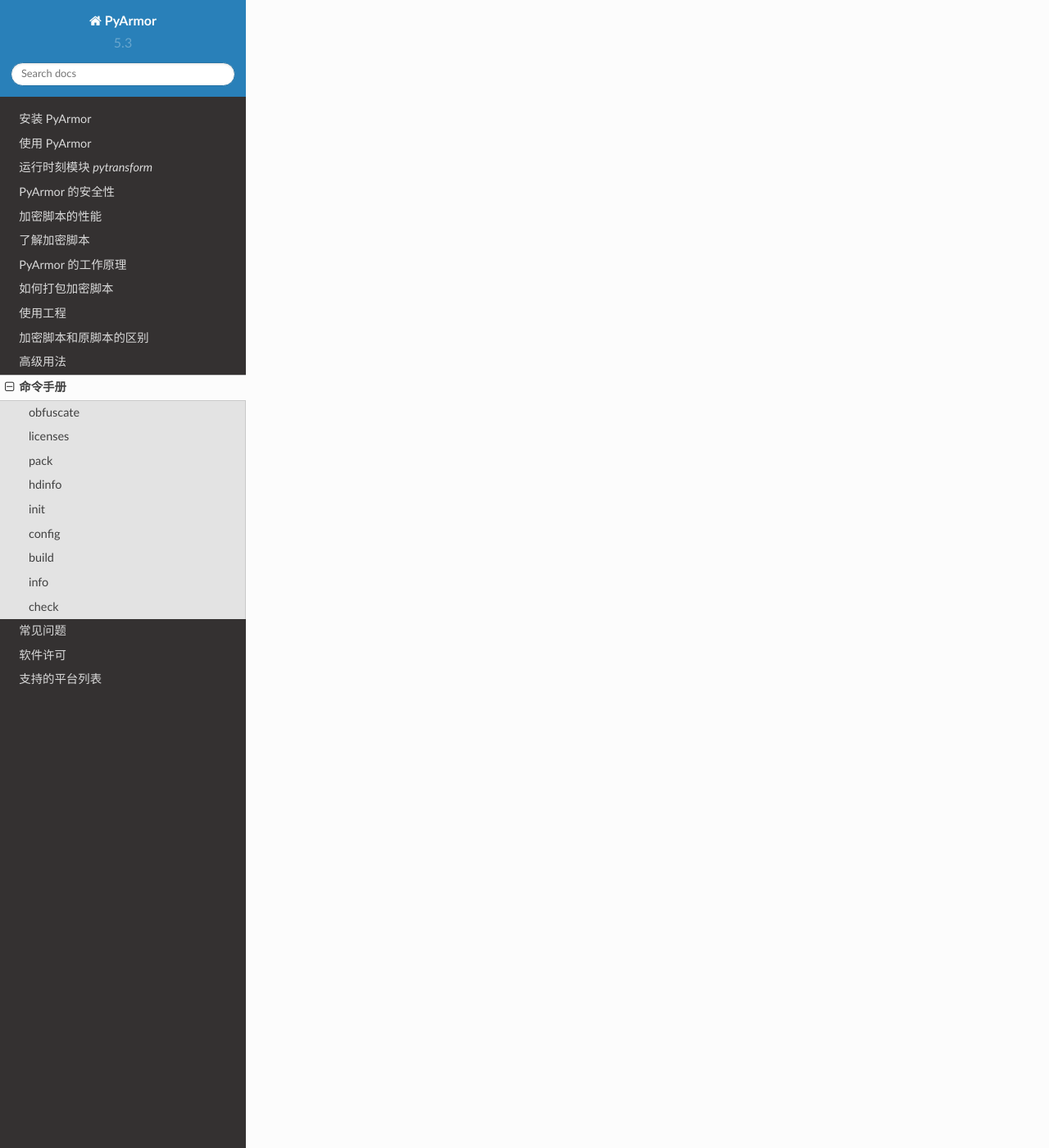
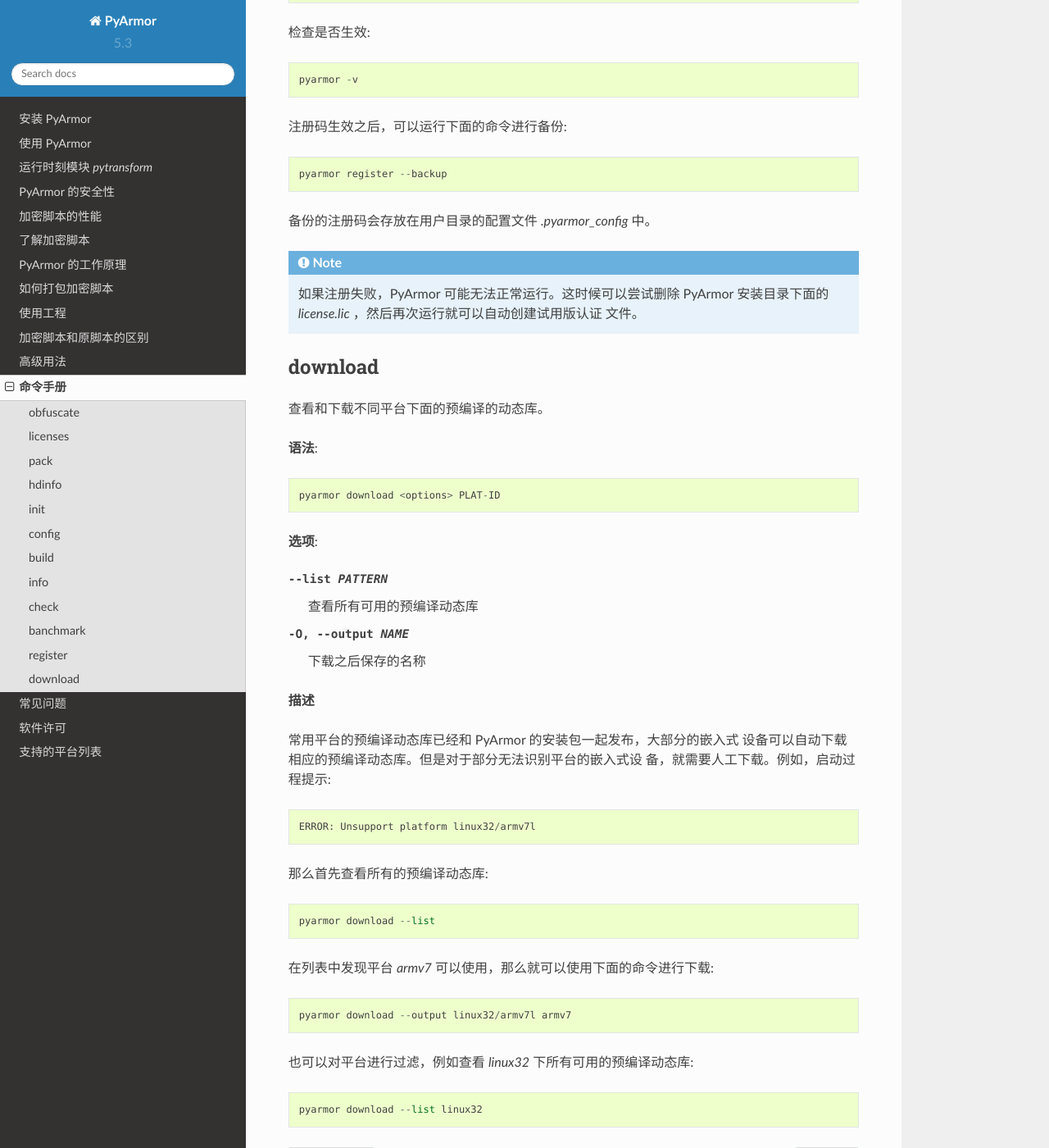
Before and after one commit to dashingsoft/pyarmor-docs-zh, a Sphinx documentation site: the page built from docs/man.rst, in a window 1280 px wide and 1400 px high, scrolled down 14120 px. Shown: the whole window at 82% size. Built offline with Sphinx 7.4.7 and the Read the Docs theme 2.0.0, drawn with Linux system fonts in a browser that asks for light colours; some of the changed text lies outside the part shown.

Commit message:
Document command benchmark, register, download

```diff
--- a/docs/man.rst
+++ b/docs/man.rst
@@ -25,6 +25,12 @@
 
     info         显示工程信息
     check        检查工程配置信息是否正确
+
+其他不常使用的命令::
+
+    benchmark    测试加密脚本的性能
+    register     生效注册码
+    download     查看和下载预编译的动态库
 
 可以运行 `pyarmor <command> -h` 查看各个命令的详细使用方法。
 
@@ -462,4 +468,117 @@
 
     pyarmor check /path/to/project
 
+.. _benchmark:
+
+banchmark
+---------
+
+测试加密脚本的性能。
+
+**语法**::
+
+    pyarmor benchmark <options>
+
+**选项**:
+
+-m, --obf-mode <0,1>   是否加密模块
+-c, --obf-code <0,1>   是否单独加密每一个函数
+-w, --wrap-mode <0,1>  是否使用包裹模式加密函数
+--debug                不要清理生成的测试脚本
+
+**描述**
+
+主要用来检查加密脚本的性能，命令输出包括初始化加密脚本运行环境需要的额
+外时间，以及不同加密模式下面导入模块、运行不同大小的代码块需要消耗的额
+外时间。
+
+**示例**
+
+* 测试默认加密模式的性能::
+
+    pyarmor benchmark
+
+* 测试不使用包裹模式的性能::
+
+    pyarmor benchmark --wrap-mode 0
+
+* 查看测试过程中使用的脚本，保存在 `.benchtest` 目录下面::
+
+    pyarmor benchmakr --debug
+
+.. _register:
+
+register
+--------
+
+生效注册码，备份和恢复注册码。
+
+**语法**::
+
+    pyarmor register <options> CODE
+
+**选项**:
+
+-b, --backup     备份当前使用的注册码
+-r, --restore    恢复已经备份的注册码
+
+**描述**
+
+购买注册码之后可以使用该命令生效注册码::
+
+    pyarmor register CODE
+
+检查是否生效::
+
+    pyarmor -v
+
+注册码生效之后，可以运行下面的命令进行备份::
+
+    pyarmor register --backup
+
+备份的注册码会存放在用户目录的配置文件 `.pyarmor_config` 中。
+
+.. note::
+
+   如果注册失败，PyArmor 可能无法正常运行。这时候可以尝试删除 PyArmor
+   安装目录下面的 `license.lic` ，然后再次运行就可以自动创建试用版认证
+   文件。
+
+
+.. _download:
+
+download
+--------
+
+查看和下载不同平台下面的预编译的动态库。
+
+**语法**::
+
+    pyarmor download <options> PLAT-ID
+
+**选项**:
+
+--list PATTERN        查看所有可用的预编译动态库
+-O, --output NAME     下载之后保存的名称
+
+**描述**
+
+常用平台的预编译动态库已经和 PyArmor 的安装包一起发布，大部分的嵌入式
+设备可以自动下载相应的预编译动态库。但是对于部分无法识别平台的嵌入式设
+备，就需要人工下载。例如，启动过程提示::
+
+    ERROR: Unsupport platform linux32/armv7l
+
+那么首先查看所有的预编译动态库::
+
+    pyarmor download --list
+
+在列表中发现平台 `armv7` 可以使用，那么就可以使用下面的命令进行下载::
+
+    pyarmor download --output linux32/armv7l armv7
+
+也可以对平台进行过滤，例如查看 `linux32` 下所有可用的预编译动态库::
+
+    pyarmor download --list linux32
+
 .. include:: _common_definitions.txt
```
Also changed, not shown: docs/performance.rst (+12 -3 lines).
